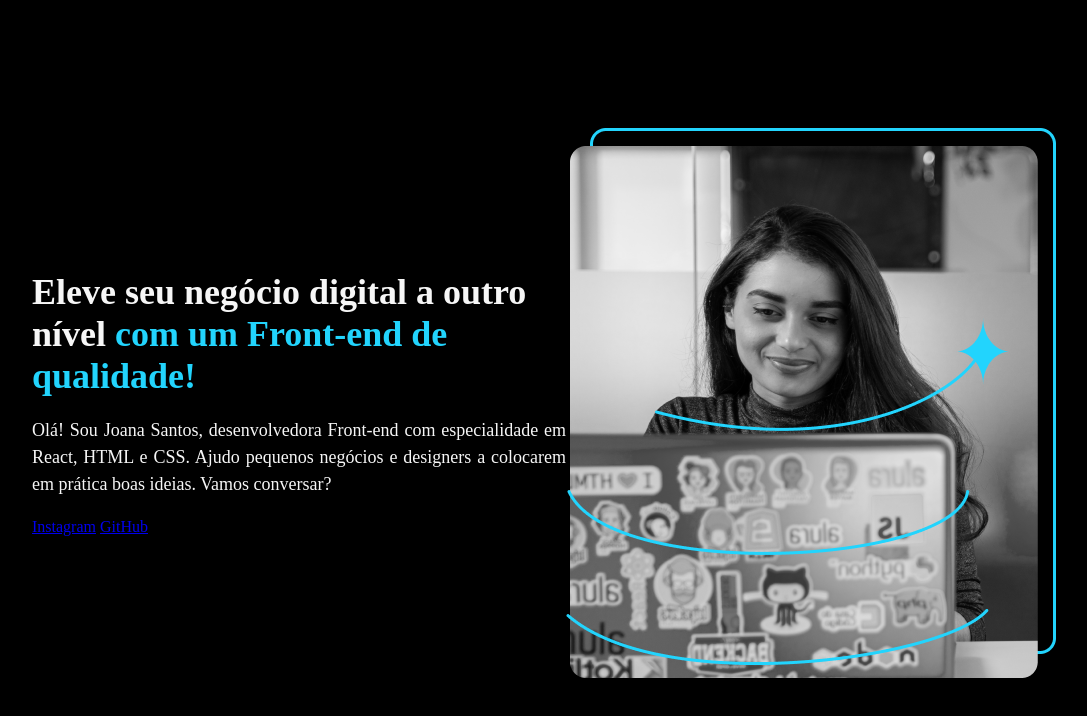
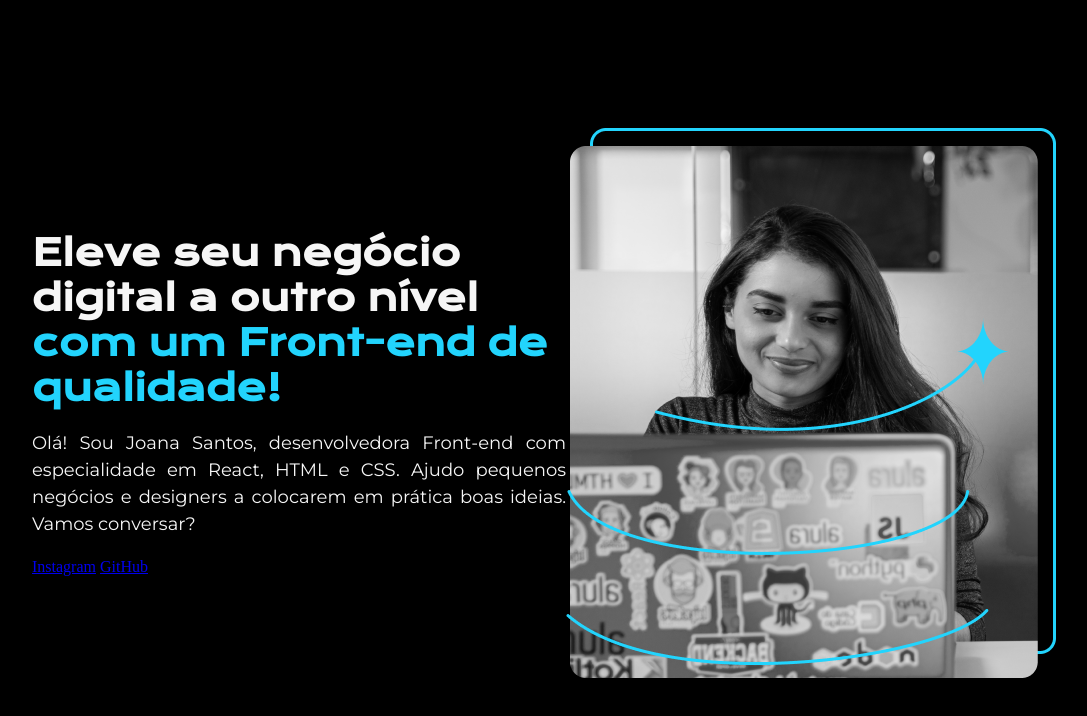
Before and after one commit to johnnysoutodev/curso_html-css-portfolio_by-one, a plain HTML site: page docs/index.html in a window 1280 px wide. Shown: the whole page, without its empty margins (96-1183 px from the left). Drawn offline with nearby package versions, Linux system fonts and the light colour scheme.

Commit message:
feat: utilizando novas fontes no projeto

```diff
--- a/docs/css/style.css
+++ b/docs/css/style.css
@@ -1,4 +1,4 @@
-@import url('https://fonts.googleapis.com/css2?family=Krona+One&family=Roboto:ital,wght@0,100..900;1,100..900&display=swap');
+@import url('https://fonts.googleapis.com/css2?family=Krona+One&family=Montserrat:ital,wght@0,100..900;1,100..900&family=Roboto:ital,wght@0,100..900;1,100..900&display=swap');
 
 * {
     margin: 0;
@@ -35,11 +35,14 @@ body {
 
 .apresentacao-conteudo-titulo {
     font-size: 36px;
+    font-family: 'Krona One', sans-serif;
 }
 
 .apresentacao-conteudo-texto {
     margin: 20px 0;
     font-size: 18px;
+    font-family: 'Montserrat', sans-serif;
+    font-weight: 400;
     line-height: 1.5;
     text-align: justify;
 }
```
